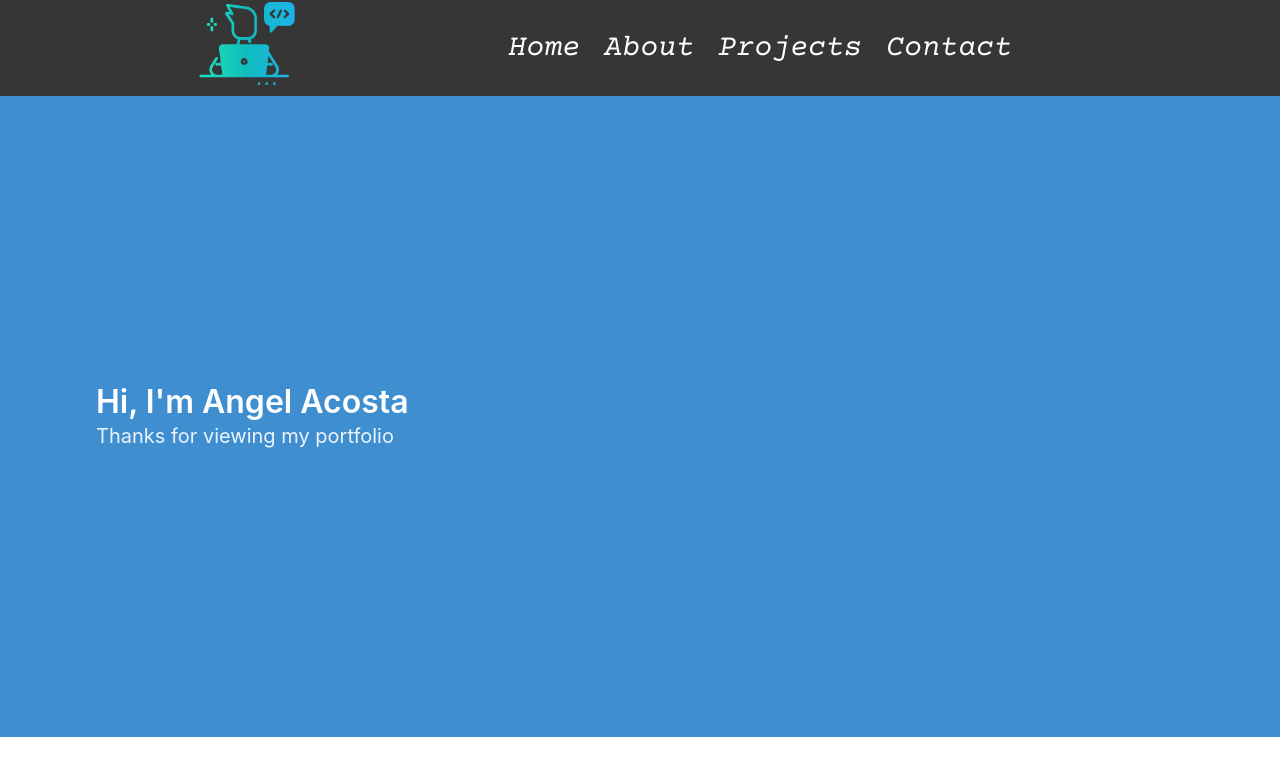
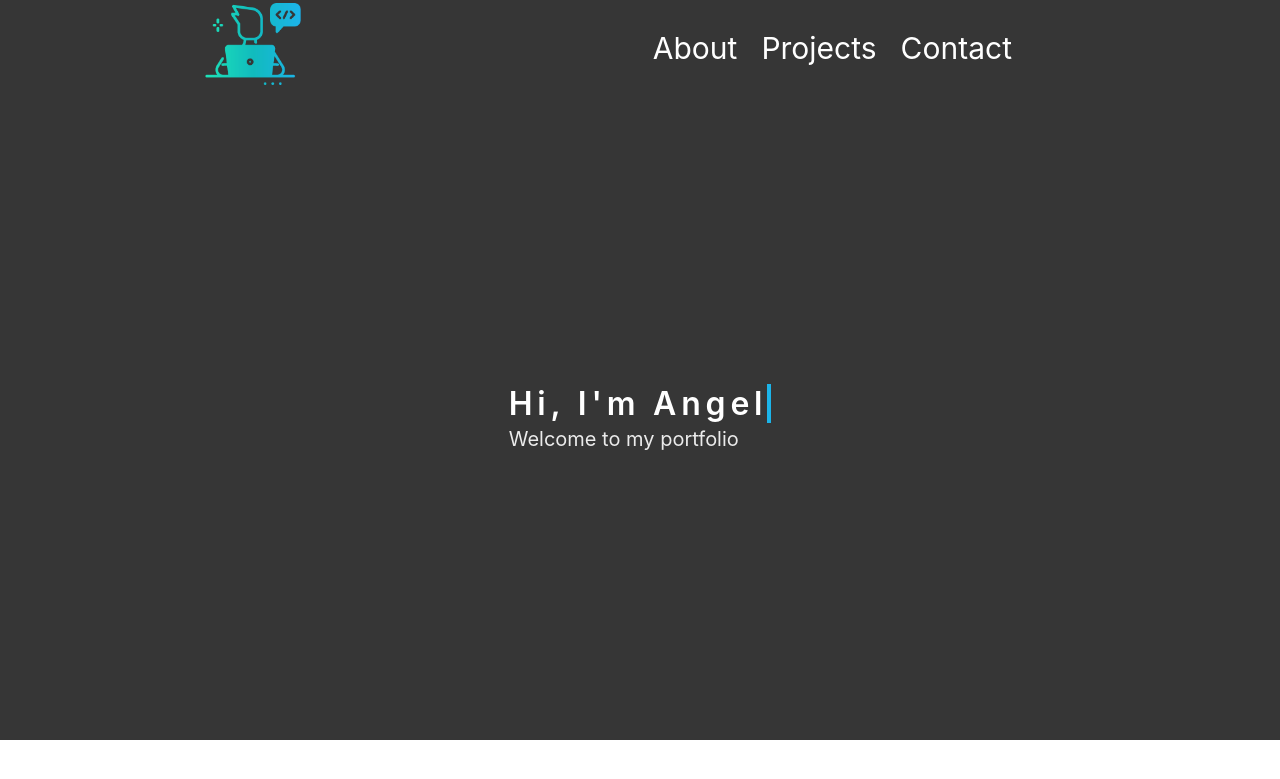
Before and after one commit to AngelSantiagoAcosta/portfolio, a Flask app: page / in a window 1280 px wide. Shown: the top 779 px of the page. Run offline with Flask 2, Linux system fonts and the light colour scheme.

Commit message:
using bulma

```diff
--- a/static/css/template.css
+++ b/static/css/template.css
@@ -6,14 +6,12 @@
 .myname {
     font-size: 40px;
     padding-left: 6%;
-    font-family:  'Courier Prime', monospace;;
     color: white;
     align-items: center;
 }
 
 .nav_font {
     font-size: 30px;
-    font-family:  'Courier Prime', monospace;;
     color: white;
 }
 
@@ -24,3 +22,27 @@
 .navbar-end{
     margin-right: 20%;
 }
+
+.typewriter{
+    overflow: hidden; /* Ensures the content is not revealed until the animation */
+    border-right: .15em solid #1CB4E9; /* The typwriter cursor */
+    white-space: nowrap; /* Keeps the content on a single line */
+    margin: 0 auto; /* Gives that scrolling effect as the typing happens */
+    letter-spacing: .15em; /* Adjust as needed */
+    line-height: normal;
+    animation:
+      typing 2.75s steps(44, end),
+      blink-caret .75s step-end infinite;
+  }
+
+  /* The typing effect */
+  @keyframes typing {
+    from { width: 0 }
+    to { width: 100% }
+  }
+
+  /* The typewriter cursor effect */
+  @keyframes blink-caret {
+    from, to { border-color: transparent }
+    50% { border-color: #1CB4E9; }
+  }
--- a/templates/index.html
+++ b/templates/index.html
@@ -6,8 +6,7 @@
 
     <link rel="preconnect" href="https://fonts.googleapis.com">
     <link rel="preconnect" href="https://fonts.gstatic.com" crossorigin>
-    <link href="https://fonts.googleapis.com/css2?family=Courier+Prime:ital@1&family=EB+Garamond&family=Manrope:wght@500&display=swap" rel="stylesheet">
-    <link rel="stylesheet" href="https://cdn.jsdelivr.net/npm/bulma@0.9.3/css/bulma.min.css">
+    <link href="https://fonts.googleapis.com/css2?family=Anonymous+Pro:wght@700&family=Courier+Prime:ital@1&family=EB+Garamond&family=Manrope:wght@500&display=swap" rel="stylesheet">    <link rel="stylesheet" href="https://cdn.jsdelivr.net/npm/bulma@0.9.3/css/bulma.min.css">
     <!-- <link rel="stylesheet" href="https://cdn.jsdelivr.net/npm/bootstrap@4.4.1/dist/css/bootstrap.min.css" integrity="sha384-Vkoo8x4CGsO3+Hhxv8T/Q5PaXtkKtu6ug5TOeNV6gBiFeWPGFN9MuhOf23Q9Ifjh" crossorigin="anonymous"> -->
     <link rel="stylesheet" href="{{ url_for('static', filename='css/template.css') }}">
     <meta name="viewport" content="width=device-width, initial-scale=1">
@@ -22,22 +21,23 @@
       </div>
 
       <div class ="container navbar-end auto">
-        <a class=" navbar-item nav_font" href="#">Home</a>
         <a class="navbar-item nav_font" href="#">About</a>
         <a class="navbar-item nav_font" href="#">Projects</a>
         <a class=" navbar-item nav_font" href="#">Contact</a>
       </div>
     </nav>
 
-    <section class="hero is-large is-info">
-      <div class="hero-body">
-        <p class="title">
-          Hi, I'm Angel Acosta
-        </p>
+    <section class="hero is-large is-dark">
+      <div class="container hero-body is-centered " >
+        <p class="title typewriter">Hi, I'm Angel</p>
         <p class="subtitle">
-         Thanks for viewing my portfolio
+         Welcome to my portfolio
         </p>
       </div>
     </section>
 
+    <section class="hero is-large is-dark">
+
+    </section>
+
 </body>
```
